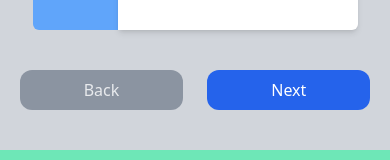
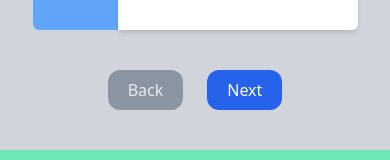
Before and after one commit to 19khaled88/azwaajun_muthaharoh, a Next.js app: page /ui/biodata in a window 390 px wide. Shown: the part 747-907 px from the top of the page. Built offline with nearby package versions, Linux system fonts and the light colour scheme.

Commit message:
modified button size

```diff
--- a/src/pages/ui/biodata/index.jsx
+++ b/src/pages/ui/biodata/index.jsx
@@ -143,15 +143,15 @@ const BiodataPage = () => {
                 <button
                     disabled={activeTab === 0 ? "disabled" : ""}
                     onClick={() => setActiveTab(prev => prev - 1)}
-                    className={`px-16 py-2 rounded-xl bg-blue-600 text-white ${activeTab === 0 ? "opacity-50 bg-slate-600" : "opacity-100"}`}>
+                    className={`px-5 sm:px-16 py-2 rounded-xl bg-blue-600 text-white ${activeTab === 0 ? "opacity-50 bg-slate-600" : "opacity-100"}`}>
                     Back
                 </button>
                 <button
                     disabled={activeTab === formElements.length - 1 ? "disabled" : ""}
                     onClick={() => setActiveTab(prev => prev + 1)}
-                    className={`px-16 py-2 rounded-xl bg-blue-600 text-white ${activeTab === formElements.length - 1 ? "opacity-50 bg-slate-600" : "opacity-100"}`}>Next</button>
+                    className={`px-5 sm:px-16 py-2 rounded-xl bg-blue-600 text-white ${activeTab === formElements.length - 1 ? "opacity-50 bg-slate-600" : "opacity-100"}`}>Next</button>
                 {
-                    activeTab === formElements.length - 1 ? <button className='px-16 py-2 rounded-xl bg-blue-600 text-white' onClick={() => console.log(data)}>Submit</button> : null
+                    activeTab === formElements.length - 1 ? <button className='px-5 sm:px-16 py-2 rounded-xl bg-blue-600 text-white' onClick={() => console.log(data)}>Submit</button> : null
                 }
             </div>
         </div>
```
